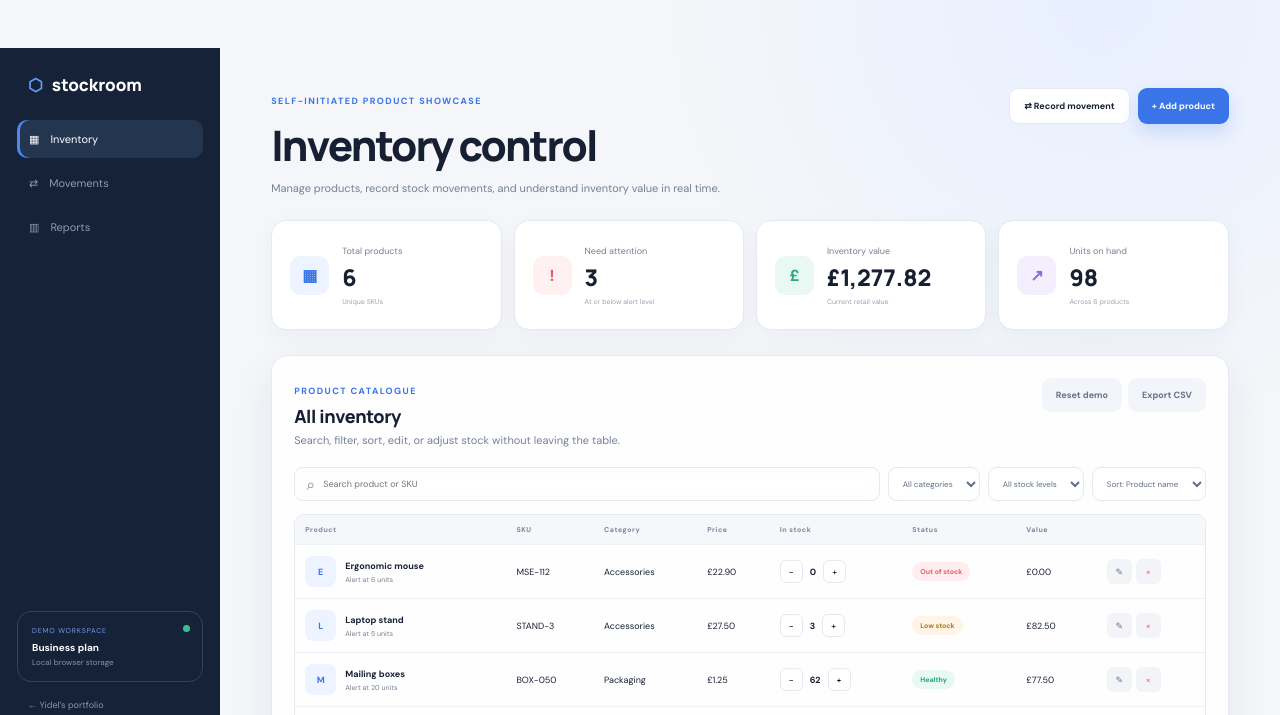
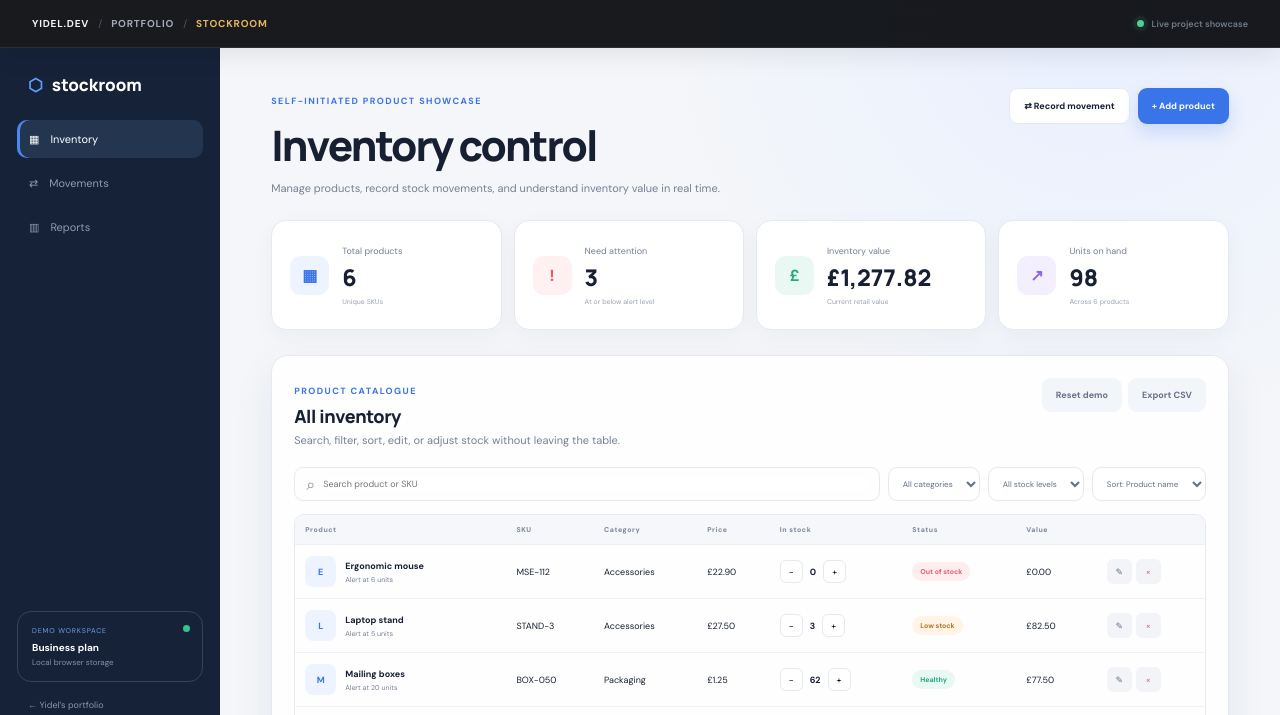
Before and after one commit to brownyidel/YB-portfolio, a plain HTML site: page projects/stockroom/index.html in a window 1280 px wide. Shown: the top 715 px of the page. Drawn offline with Linux system fonts and the light colour scheme.

Commit message:
Add Yidel.dev portfolio trail to Stockroom

```diff
--- a/projects/stockroom/index.html
+++ b/projects/stockroom/index.html
@@ -9,7 +9,8 @@
   <link rel="preconnect" href="https://fonts.gstatic.com" crossorigin />
   <link href="https://fonts.googleapis.com/css2?family=DM+Sans:wght@400;500;600;700&family=Manrope:wght@600;700;800&display=swap" rel="stylesheet" />
   <link rel="stylesheet" href="style.css?v=20260819.2" />
-  <link rel="stylesheet" href="../shared/identity.css?v=20260819.2" />
+  <link rel="stylesheet" href="../shared/identity.css?v=20260904.1" />
+  <script src="../shared/trail.js?v=20260904.1" defer></script>
   <script src="app.js?v=20260819.2" defer></script>
 </head>
 <body>
```
